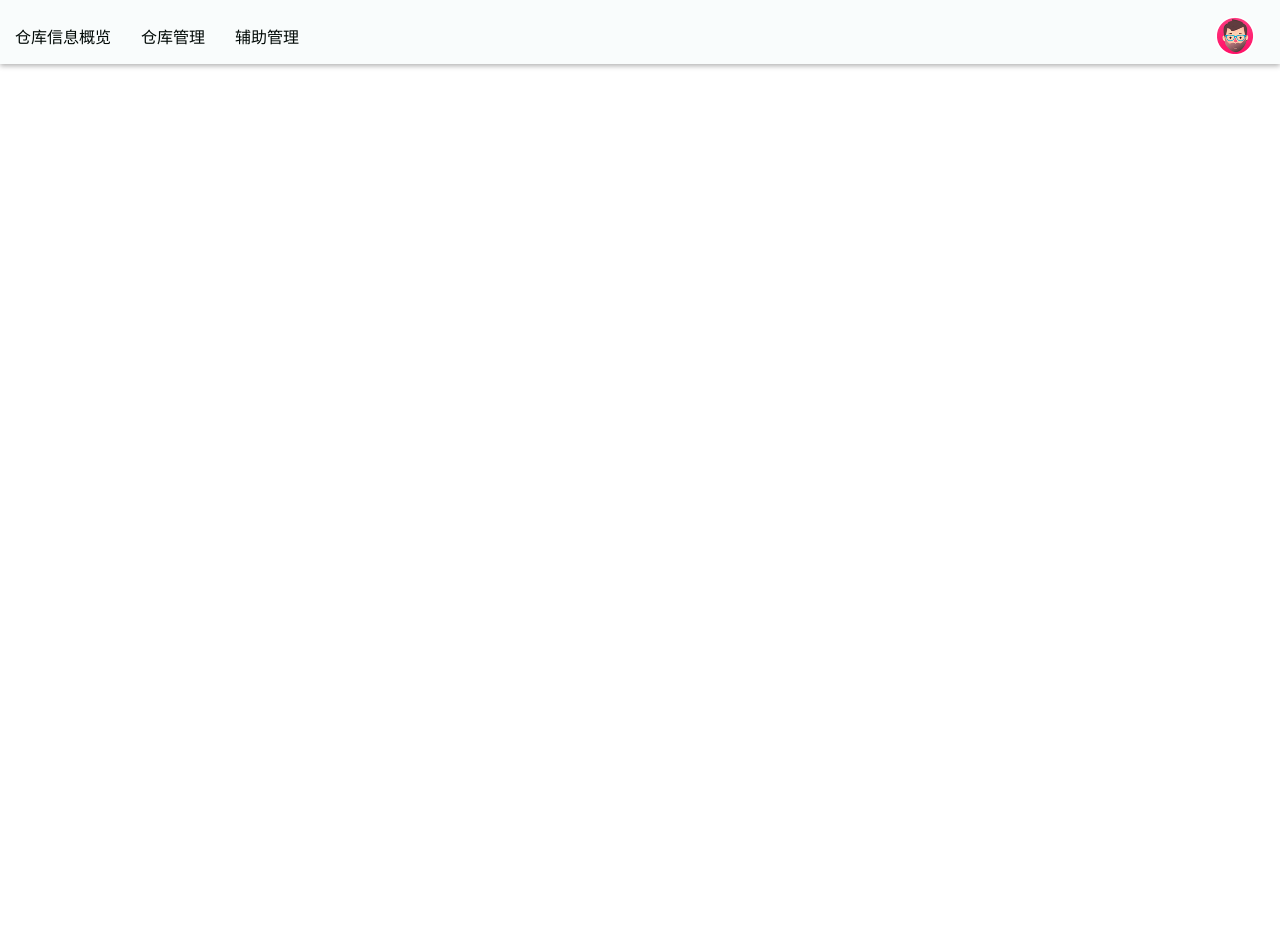
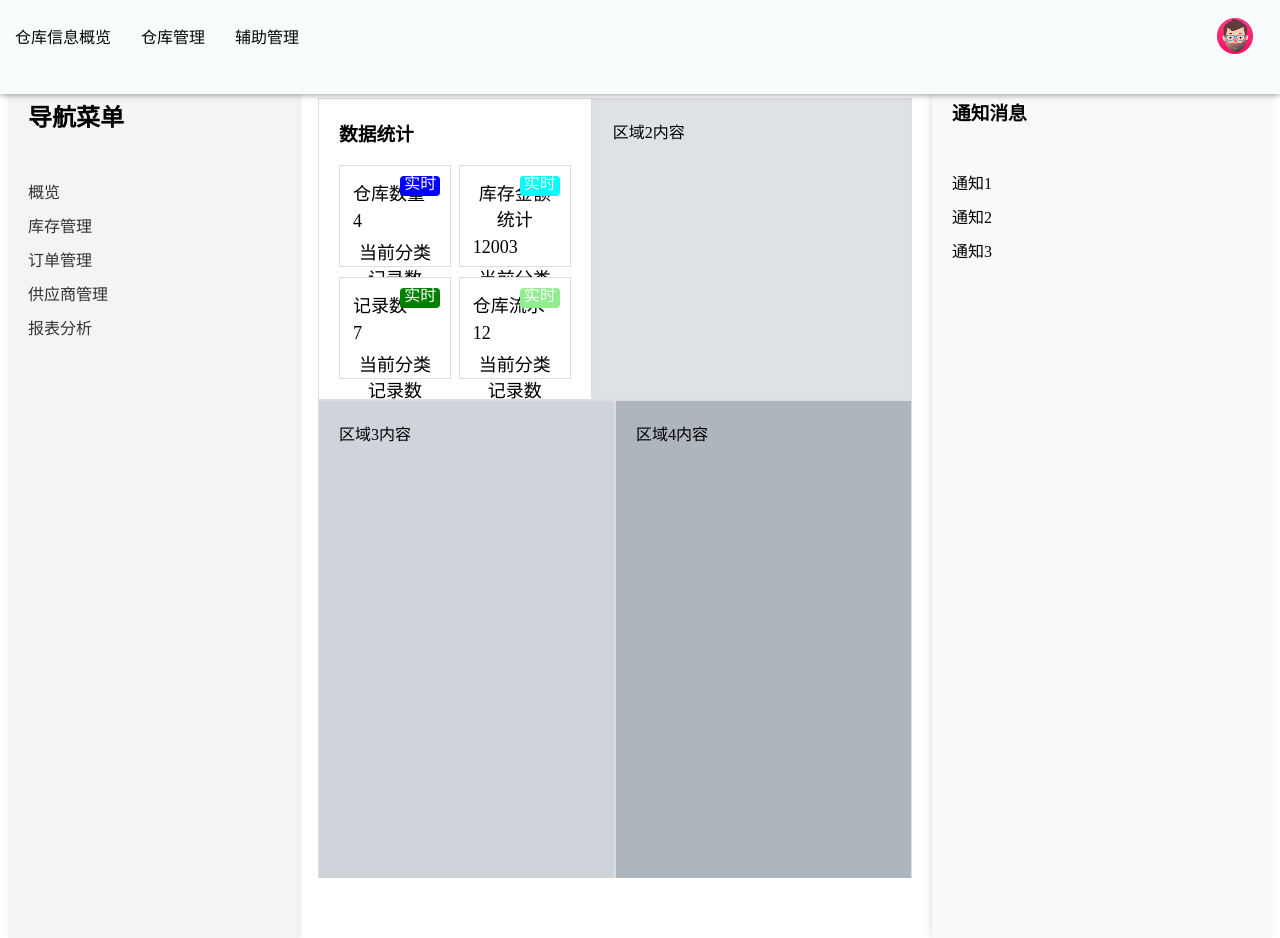
Before and after one commit to Andralice/boke, a Vue app: page /index in a window 1280 px wide. Before the commit this address had no page. Before the commit the page ends 800 px from the top, so only its background shows below. Built offline with nearby package versions, Linux system fonts and the light colour scheme; sample sign-in values are in the browser's storage; the HTML template or start-up script is replaced by a standard one.

Commit message:
优化首页内容

```diff
--- a/src/App.vue
+++ b/src/App.vue
@@ -1,12 +1,12 @@
 <template>
 <div class="boke">
   <navber/>
-    <router-view></router-view>
+    <!-- <router-view></router-view> -->
 </div>
 </template>
 <script setup lang="ts" name="boke">
 import Navber from './components/Navber.vue';
-import {RouterLink,RouterView}from 'vue-router'
+// import {RouterLink,RouterView}from 'vue-router'
 </script>
 
 <style scoped>
--- a/src/components/Navber.vue
+++ b/src/components/Navber.vue
@@ -3,7 +3,7 @@
     <nav>
       <ul class="navbar-list">
         <li class="navbar-item">
-          <router-link to="/">仓库信息概览</router-link>
+          <router-link to="/index">仓库信息概览</router-link>
         </li>
         <li class="navbar-item">
           <router-link to="/products">仓库管理</router-link>
@@ -13,7 +13,7 @@
         </li>
 
         <li class="navbar-item user-item" @mouseover="showDropdown" @mouseleave="hideDropdown">
-          <router-link to="/login" @click="hideNavbarOnLogin">
+          <router-link to="/login" @click.prevent="hideNavbarOnLogin">
             <img class="user-img" src="@/assets/images/avtar.png" alt="">
           </router-link>
           <ul class="dropdown-menu" :class="{ 'show': isDropdownVisible }">
@@ -30,11 +30,11 @@
         </li>
       </ul>
     </nav>
-    <router-view></router-view>
   </div>
+  <router-view></router-view>
 </template>
 
-<script lang="ts" setup name='Navbar'>
+<script lang="ts" setup name='App'>
 import { RouterLink, useRouter, useRoute } from 'vue-router';
 import { ref, onMounted, computed } from 'vue';
 import { useStore } from 'vuex';
@@ -91,7 +91,7 @@ const hideNavbarOnLogin = () => {
 };
 </script>
 
-<style>
+<style scoped>
 .navbar {
   background-color: #f9fcfc;
   padding: 1rem 0;
@@ -99,7 +99,7 @@ const hideNavbarOnLogin = () => {
   top: 0;
   left: 0;
   width: 100%;
-  height: 30px;
+  height: 60px; /* 调整高度以便内容完全显示 */
   z-index: 1000;
   box-shadow: 0 2px 5px rgba(0, 0, 0, 0.3); /* 底部阴影效果 */
   border-bottom: 2px solid transparent; /* 透明底边 */
@@ -111,6 +111,8 @@ const hideNavbarOnLogin = () => {
   justify-content: center;
   padding: 0;
   margin: 0;
+  height: 100%; /* 确保列表占满整个导航栏高度 */
+  align-items: center; /* 垂直居中对齐 */
 }
 
 .navbar-item {
@@ -145,7 +147,6 @@ const hideNavbarOnLogin = () => {
   display: inline-block;
   vertical-align: middle;
   margin-right: 10px; /* 图片和文字之间的间距 */
-
 }
 
 .dropdown-menu {
@@ -153,7 +154,6 @@ const hideNavbarOnLogin = () => {
   position: absolute;
   top: 100%; /* 下拉菜单位于主导航项下方 */
   right: 0; /* 距离右侧边框0px */
-  transform: translateX(-50px); /* 向左偏移50px */
   background-color: #333;
   box-shadow: 0 2px 5px rgba(0, 0, 0, 0.3);
   min-width: max-content; /* 根据内容自动调整宽度 */
--- a/src/pages/TopNavigation/home.vue
+++ b/src/pages/TopNavigation/home.vue
@@ -11,6 +11,7 @@
       </ul>
     </div>
     <div class="content">
+      <div class="main-content">
         <div class="row row1">
           <div class="region region1">
             <h3>数据统计</h3>
@@ -55,6 +56,16 @@
           </div>
         </div>
       </div>
+      <aside class="notifications">
+        <h3>通知消息</h3>
+        <ul>
+          <li>通知1</li>
+          <li>通知2</li>
+          <li>通知3</li>
+          <!-- 更多通知消息 -->
+        </ul>
+      </aside>
+    </div>
   </div>
 </template>
 
@@ -71,6 +82,7 @@
 
 <style scoped>
 .container {
+  padding-top: 70px;
   display: flex;
   height: 100vh;
 }
@@ -79,7 +91,11 @@
   width: 250px;
   background-color: #f4f4f4;
   padding: 20px;
-    box-shadow: 2px 0 5px rgba(0,0,0,0.1);
+  box-shadow: 2px 0 5px rgba(0, 0, 0, 0.1);
+  display: flex;
+  flex-direction: column;
+  overflow-y: auto;
+  height: 820px;
 }
 
 .sidebar h2 {
@@ -89,6 +105,7 @@
 .sidebar ul {
   list-style-type: none;
   padding: 0;
+  flex-grow: 1;
 }
 
 .sidebar li {
@@ -101,10 +118,42 @@
 }
 
 .content {
+  display: flex;
   flex-grow: 1;
+  height: 100%;
+}
+
+.main-content {
+  flex-grow: 1;
+  padding: 20px;
+  overflow-y: auto;
+  display: flex;
+  flex-direction: column;
+}
+
+.notifications {
+  width: 300px;
+  background-color: #f8f9fa;
+  padding: 20px;
+  box-shadow: -2px 0 5px rgba(0, 0, 0, 0.1);
   display: flex;
   flex-direction: column;
   overflow-y: auto;
+  height: 820px;
+}
+
+.notifications h3 {
+  margin-top: 0;
+}
+
+.notifications ul {
+  list-style-type: none;
+  padding: 0;
+  flex-grow: 1;
+}
+
+.notifications li {
+  margin: 10px 0;
 }
 
 .row {
@@ -118,7 +167,7 @@
 }
 
 .row1 .region1 {
-    flex: 0.4;
+  flex: 0.5;
   height: 260px;
   background-color: #fff;
   display: flex;
@@ -170,7 +219,6 @@
   font-size: 16px;
   line-height: 15px;
   text-align: center;
-
 }
 
 .row1 .region1 .data-box.blue {
--- a/src/routers/routes.js
+++ b/src/routers/routes.js
@@ -8,7 +8,7 @@ import PersonCenter from '@/pages/User/PersonCenter.vue'
 const router=createRouter({history:createWebHistory(),
     routes: [
         {
-            path:'/',
+            path:'/index',
             component:home,
             meta:{ requiresAuth: true }
         },
```
Also changed, not shown: src/routers/routes.d.ts (+5 -5 lines). Lines whose indentation alone changed are shown as unchanged.
